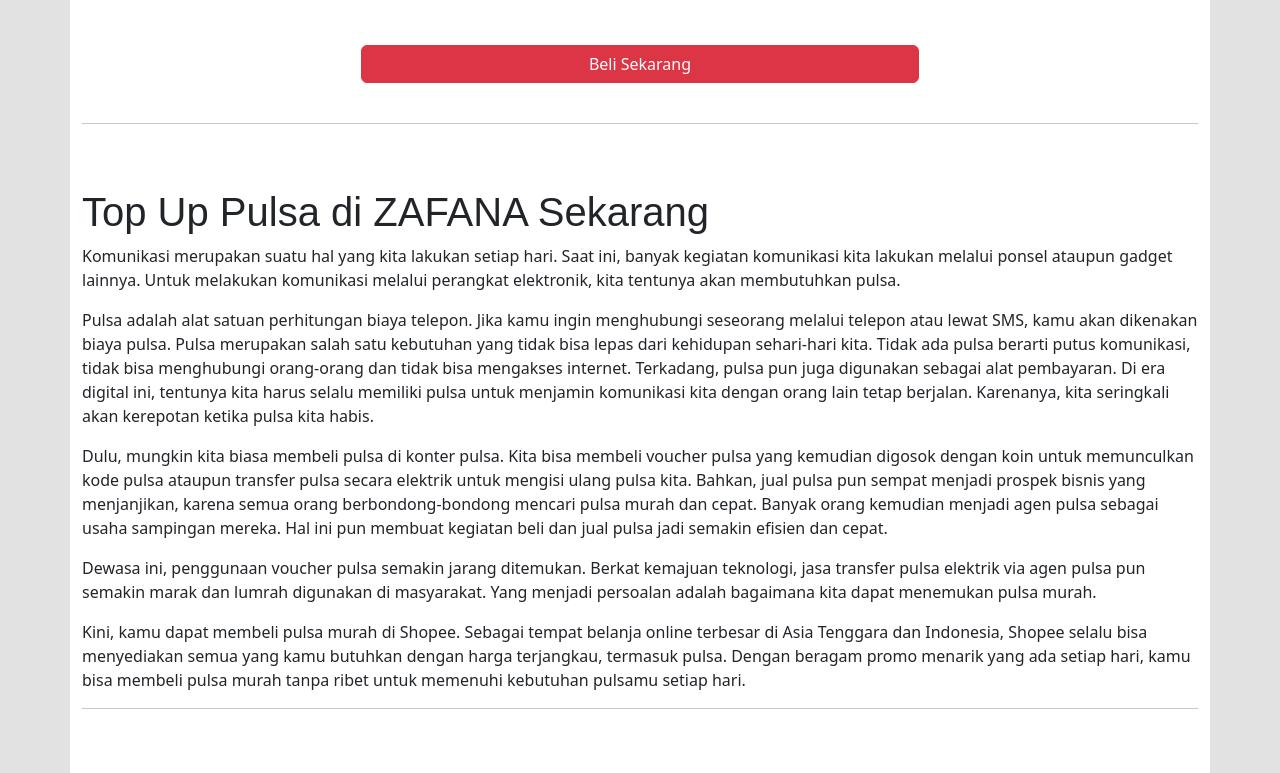
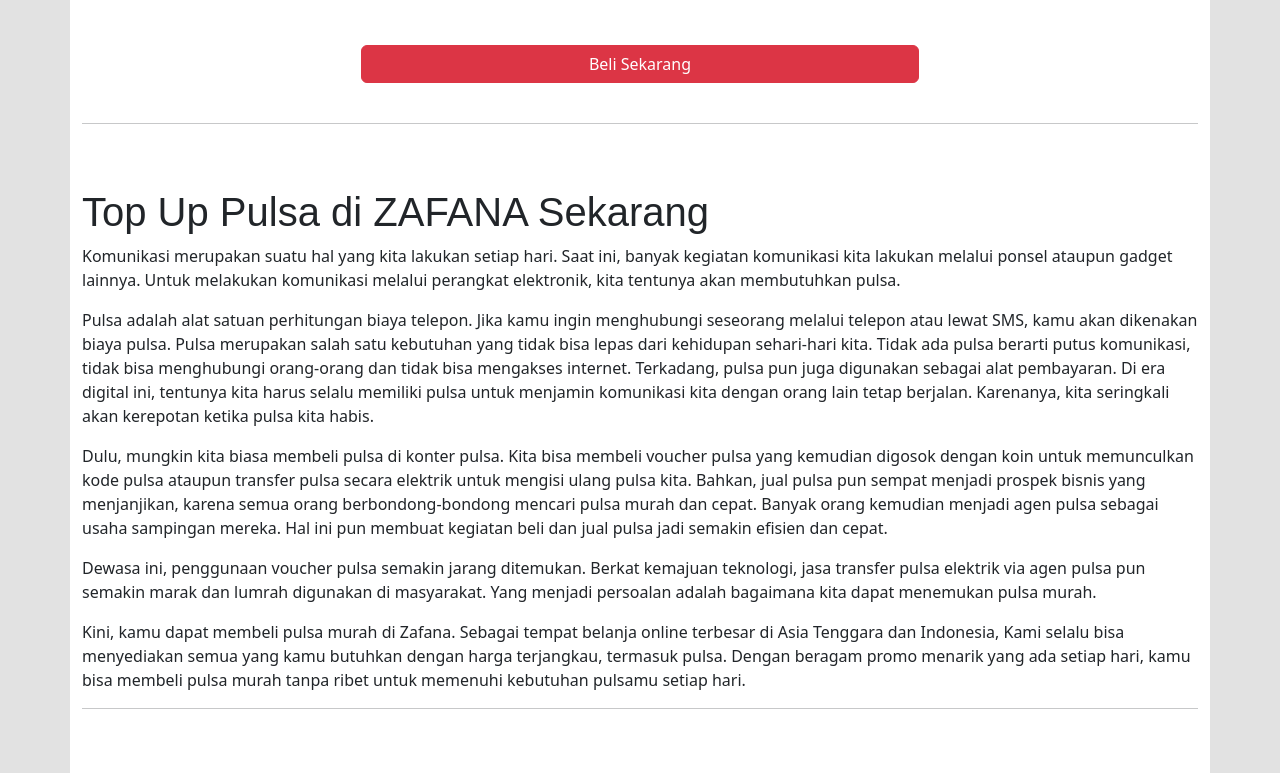
Before and after one commit to mzamyalfiansyah/alfin, a plain HTML site: page pulsa.html in a window 1280 px wide. Shown: the part 522-1295 px from the top of the page. Drawn offline with nearby package versions, Linux system fonts and the light colour scheme.

Commit message:
Update pulsa.html

```diff
--- a/pulsa.html
+++ b/pulsa.html
@@ -45,7 +45,7 @@
       <P>Pulsa adalah alat satuan perhitungan biaya telepon. Jika kamu ingin menghubungi seseorang melalui telepon atau lewat SMS, kamu akan dikenakan biaya pulsa. Pulsa merupakan salah satu kebutuhan yang tidak bisa lepas dari kehidupan sehari-hari kita. Tidak ada pulsa berarti putus komunikasi, tidak bisa menghubungi orang-orang dan tidak bisa mengakses internet. Terkadang, pulsa pun juga digunakan sebagai alat pembayaran. Di era digital ini, tentunya kita harus selalu memiliki pulsa untuk menjamin komunikasi kita dengan orang lain tetap berjalan. Karenanya, kita seringkali akan kerepotan ketika pulsa kita habis.</P>
       <P>Dulu, mungkin kita biasa membeli pulsa di konter pulsa. Kita bisa membeli voucher pulsa yang kemudian digosok dengan koin untuk memunculkan kode pulsa ataupun transfer pulsa secara elektrik untuk mengisi ulang pulsa kita. Bahkan, jual pulsa pun sempat menjadi prospek bisnis yang menjanjikan, karena semua orang berbondong-bondong mencari pulsa murah dan cepat. Banyak orang kemudian menjadi agen pulsa sebagai usaha sampingan mereka. Hal ini pun membuat kegiatan beli dan jual pulsa jadi semakin efisien dan cepat.</P>
       <P>Dewasa ini, penggunaan voucher pulsa semakin jarang ditemukan. Berkat kemajuan teknologi, jasa transfer pulsa elektrik via agen pulsa pun semakin marak dan lumrah digunakan di masyarakat. Yang menjadi persoalan adalah bagaimana kita dapat menemukan pulsa murah.</P>
-      <P>Kini, kamu dapat membeli pulsa murah di Shopee. Sebagai tempat belanja online terbesar di Asia Tenggara dan Indonesia, Shopee selalu bisa menyediakan semua yang kamu butuhkan dengan harga terjangkau, termasuk pulsa. Dengan beragam promo menarik yang ada setiap hari, kamu bisa membeli pulsa murah tanpa ribet untuk memenuhi kebutuhan pulsamu setiap hari.</P>
+      <P>Kini, kamu dapat membeli pulsa murah di Zafana. Sebagai tempat belanja online terbesar di Asia Tenggara dan Indonesia, Kami selalu bisa menyediakan semua yang kamu butuhkan dengan harga terjangkau, termasuk pulsa. Dengan beragam promo menarik yang ada setiap hari, kamu bisa membeli pulsa murah tanpa ribet untuk memenuhi kebutuhan pulsamu setiap hari.</P>
   </div>
   <hr>
   <br>
```
